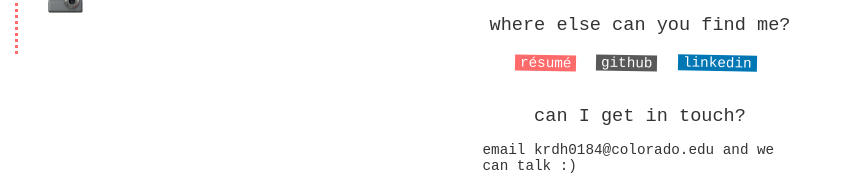
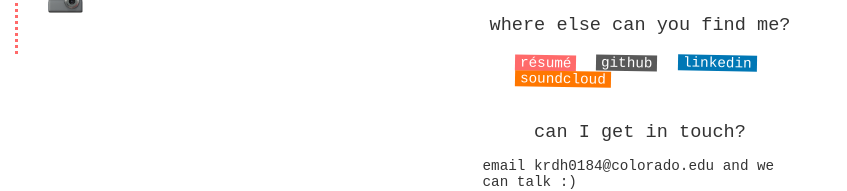
Before and after one commit to krrishd/site, a React (Create React App) app: page / in a window 1280 px wide. Shown: the part 419-610 px from the top of the page, without its empty margins (0-847 px from the left). Built offline with nearby package versions, Linux system fonts and the light colour scheme; no server answers.

Commit message:
aesthetic

```diff
--- a/src/Main.js
+++ b/src/Main.js
@@ -100,6 +100,7 @@ class Main extends Component {
             <li><a href="/r.pdf">résumé</a></li>
             <li><a className="gh" href="//git.io/krish">github</a></li>
             <li><a className="ln" href="//linkedin.com/in/krishdholakiya">linkedin</a></li>
+            <li><a className="sc" href="//soundcloud.com/krish-dholakiya">soundcloud</a></li>
           </ul>
         </div>
         <div className="ting hmu fadeIn">
--- a/src/index.css
+++ b/src/index.css
@@ -177,6 +177,10 @@ a.ln {
   background: #0077B5;
 }
 
+a.sc {
+  background: #ff7700;
+}
+
 .Image {
   transform: none;
   padding: 0;
@@ -194,6 +198,7 @@ a > * {
 .Music {
   margin-top: 50px;
   padding: 5px 10px 15px 10px;
+  border-bottom: 2px solid #FF6A6A;
 }
 
 .Music img {
```
